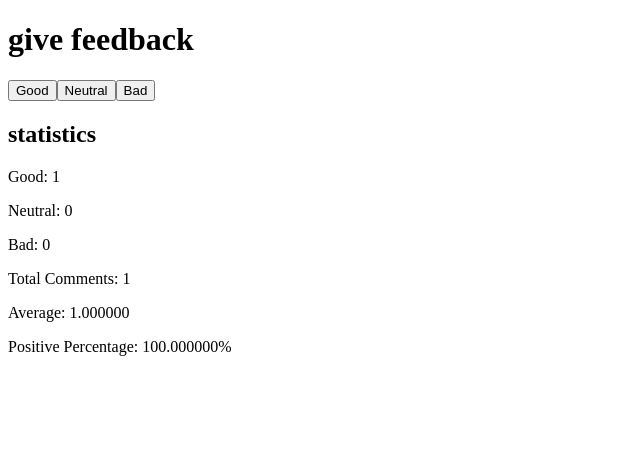
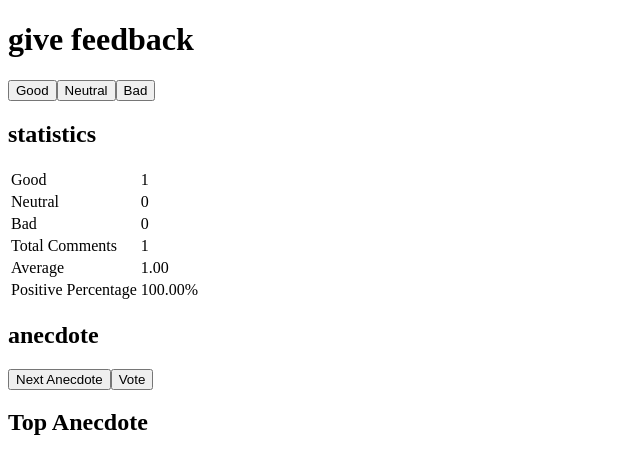
Before and after one commit to Edwinestrada07/fullstackopen, a React (Vite) app in the folder Parte1/unicafe/: page / in a window 1280 px wide. Both pictures are taken after a click on the button "Good". Shown: the top 474 px of the page, without its empty margins (0-640 px from the left). Built offline with nearby package versions, Linux system fonts and the light colour scheme.

Commit message:
Parte1 (1.6: Unicafe, paso 1 / 1.7: Unicafe, paso 2 / 1.8: unicafe, paso 3 / 1.9: unicafe paso 4 / 1.10: unicafe paso 5 / 1.11*: unicafe, paso 6 / 1.12*: anecdotes, paso 1 / 1.13*: anecdotes, paso 2 / 1.14*: anecdotes, paso 3)

```diff
--- a/Parte1/unicafe/src/App.jsx
+++ b/Parte1/unicafe/src/App.jsx
@@ -1,33 +1,79 @@
 import { useState } from 'react'
+import Statistics from './components/statistics'
+import Button from './components/button'
 
 const App = () => {
+    const anecdotes = [
+        'There are only two kinds of programming languages: those people always bitch about and those nobody uses.',
+        'Programming is like sex: one mistake and you have to support it for the rest of your life.',
+        'In order to understand recursion, one must first understand recursion.',
+        'Programming is 10% writing code and 90% understanding why it doesn’t work.',
+        'Any fool can write code that a computer can understand. Good programmers write code that humans can understand.',
+        'The best error message is the one that never shows up.',
+    ]
+
     const [good, setGood] = useState(0)
     const [neutral, setNeutral] = useState(0)
     const [bad, setBad] = useState(0)
+    const [anecdote, setAnecdote] = useState('')
+    const [votes, setVotes] = useState(new Array(anecdotes.length).fill(0))
+    const [currentAnecdoteIndex, setCurrentAnecdoteIndex] = useState(null)
 
     const handleGoodClick = () => setGood(good + 1)
     const handleNeutralClick = () => setNeutral(neutral + 1)
     const handleBadClick = () => setBad(bad + 1)
+    const handleAnecdoteClick = () => {
+        const randomIndex = Math.floor(Math.random() * anecdotes.length)
+        setCurrentAnecdoteIndex(randomIndex)
+        setAnecdote(anecdotes[randomIndex])
+    }
+    const handleVoteClick = () => {
+        if(currentAnecdoteIndex !== null) {
+            const newVotes = [...votes]
+            newVotes[currentAnecdoteIndex] += 1
+            setVotes(newVotes)
+        }
+    }
 
-    const allComments = good + neutral + bad;
+    const allComments = good + neutral + bad
     const average = allComments ? (good * 1 + neutral * 0 + bad * -1) / allComments : 0
     const positivePercentage = allComments ? (good / allComments) * 100 : 0
+
+    const highestVotes = Math.max(...votes)
+    const topAnecdoteIndex = votes.indexOf(highestVotes)
 
     return (
         <div>
             <h1>give feedback</h1>
-            <button onClick={handleGoodClick}>Good</button>
-            <button onClick={handleNeutralClick}>Neutral</button>
-            <button onClick={handleBadClick}>Bad</button>
+            <Button onClick={handleGoodClick} text="Good" />
+            <Button onClick={handleNeutralClick} text="Neutral" />
+            <Button onClick={handleBadClick} text="Bad" />
 
             <h2>statistics</h2>
-            <p>Good: {good}</p>
-            <p>Neutral: {neutral}</p>
-            <p>Bad: {bad}</p>
+            <Statistics
+                good={good}
+                neutral={neutral}
+                bad={bad}
+                allComments={allComments}
+                average={average}
+                positivePercentage={positivePercentage}
+            />
 
-            <p>Total Comments: {allComments}</p>
-            <p>Average: {average.toFixed(6)}</p>
-            <p>Positive Percentage: {positivePercentage.toFixed(6)}%</p>
+            <h2>anecdote</h2>
+            <Button onClick={handleAnecdoteClick} text="Next Anecdote" />
+            <Button onClick={handleVoteClick} text="Vote" />
+            <p>{anecdote}</p>
+            {currentAnecdoteIndex !== null && (
+                <p>Votes: {votes[currentAnecdoteIndex]}</p>
+            )}
+
+            <h2>Top Anecdote</h2>
+            {highestVotes > 0 && (
+                <div>
+                    <p>{anecdotes[topAnecdoteIndex]}</p>
+                    <p>Votes: {highestVotes}</p>
+                </div>
+            )}
         </div>
     )
 }
--- /dev/null
+++ b/Parte1/unicafe/src/components/button.jsx
@@ -0,0 +1,5 @@
+const button = ({ onClick, text }) => (
+    <button onClick={onClick}>{text}</button>
+)
+
+export default button
--- /dev/null
+++ b/Parte1/unicafe/src/components/statisticLine.jsx
@@ -0,0 +1,8 @@
+const statisticLine = ({ text, value }) => (
+    <tr>
+        <td>{text}</td>
+        <td>{value}</td>
+    </tr>
+)
+
+export default statisticLine
--- /dev/null
+++ b/Parte1/unicafe/src/components/statistics.jsx
@@ -0,0 +1,25 @@
+import StatisticLine from './statisticLine'
+
+const statistics = ({ good, neutral, bad, allComments, average, positivePercentage }) => {
+    if (allComments === 0) {
+        return <p>No feedback given</p>
+    }
+
+    return (
+        <div>
+            <table>
+                <tbody>
+                    <StatisticLine text="Good" value={good} />
+                    <StatisticLine text="Neutral" value={neutral} />
+                    <StatisticLine text="Bad" value={bad} />
+
+                    <StatisticLine text="Total Comments" value={allComments} />
+                    <StatisticLine text="Average" value={average.toFixed(2)} />
+                    <StatisticLine text="Positive Percentage" value={`${positivePercentage.toFixed(2)}%`} />
+                </tbody>
+            </table>
+        </div>
+    )
+}
+
+export default statistics
```
